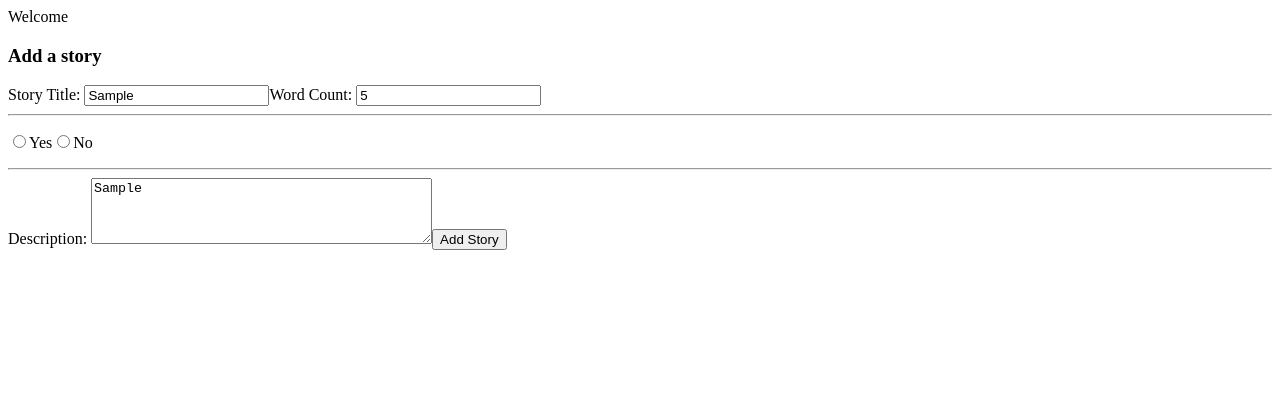
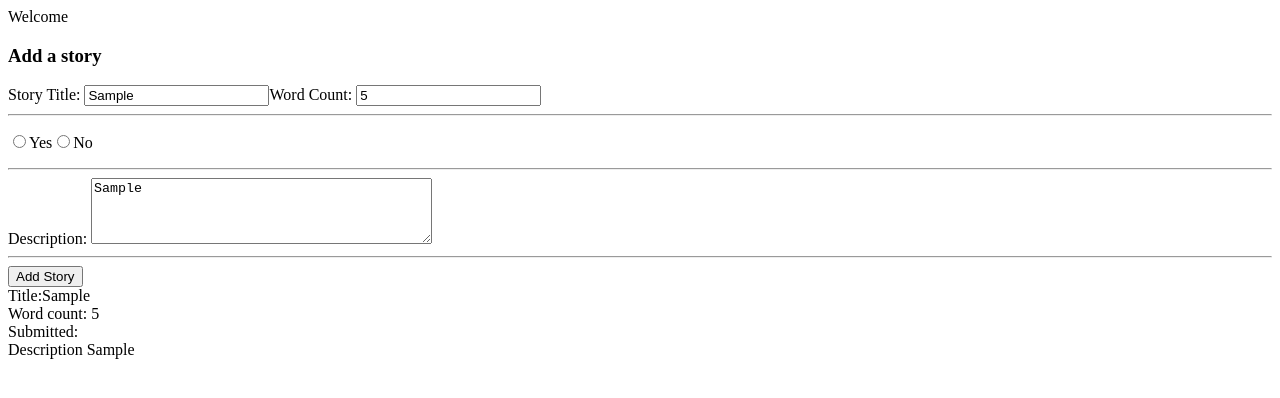
Before and after one commit to jsharpe27/story_tracker_v1, a React (Vite) app: page / in a window 1280 px wide. Both pictures are taken after typing "Sample", "5", "Sample" into the empty fields and a click on the button "Add Story". Shown: the top 398 px of the page. Built offline with nearby package versions, Linux system fonts and the light colour scheme.

Commit message:
story is added to state and rendered in card

```diff
--- a/src/App.jsx
+++ b/src/App.jsx
@@ -1,8 +1,9 @@
 import { useState, useEffect } from 'react'
+import { nanoid } from 'nanoid'
 import { onSnapshot } from 'firebase/firestore'
 import { storiesCollection } from "./firebase"
 import Welcome from './components/Welcome'
-import StoryCards from './components/StoryCards'
+import AddStory from './components/AddStory'
 import Card from './components/Card'
 
 function App() {
@@ -22,27 +23,31 @@ function App() {
 
 function addStory({title, wordCount, isSubmitted, description}){
     const newStory = {
+        id: nanoid(),
         title: title,
         wordCount: wordCount,
         isSubmitted: isSubmitted,
         description: description
     }
     setStoryData(prevStories => [newStory, ...prevStories])
-    console.log(storyData)
 }
 
-
+  const storyCardElements = storyData.map(function(story){
+    return <Card
+                key={story.id}
+                title={story.title}
+                wordCount={story.wordCount}
+                isSubmitted={story.isSubmitted}
+                description={story.description}
+          />
+  })
 
 
   return (
     <>
       { newUser && <Welcome />}
-      <StoryCards handleAddStory={addStory}>
-        <Card
-
-
-        />
-      </StoryCards>
+      <AddStory handleAddStory={addStory} />
+      {storyCardElements}
     </>
   )
 }
--- /dev/null
+++ b/src/components/AddStory.jsx
@@ -0,0 +1,57 @@
+const AddStory = ({handleAddStory}) => {
+
+  function handleSubmit(e){
+    e.preventDefault()
+    const form = e.target;
+    const formData = new FormData(form);
+    const formJson = Object.fromEntries(formData.entries());
+    handleAddStory(formJson)
+  }
+
+  return (
+    <div>
+      <h3>Add a story</h3>
+      <form onSubmit={handleSubmit}>
+        <label>
+          Story Title: <input type="text"
+                              name="title"
+                              placeholder="enter title here"
+                      />
+        </label>
+        <label>
+          Word Count: <input type="number"
+                             name="wordCount"
+                             placeholder="enter word count"
+                      />
+        </label>
+        <hr />
+        <p>
+          <label><input type="radio"
+                        name="isSubmitted"
+                        value={true}
+                  />
+          Yes
+          </label>
+          <label><input type="radio"
+                        name="isSubmitted"
+                        value={false}
+                />
+          No
+          </label>
+        </p>
+        <hr />
+        <label>
+          Description: <textarea name="description"
+                                 placeholder="enter description"
+                                 rows={4}
+                                 cols={40}
+                      />
+        </label>
+        <hr />
+      <button>Add Story</button>
+      </form>
+    </div>
+  )
+}
+
+export default AddStory
--- a/src/components/Card.jsx
+++ b/src/components/Card.jsx
@@ -1,8 +1,13 @@
 import React from 'react'
 
-const Card = () => {
+const Card = ({title, wordCount, isSubmitted, description}) => {
   return (
-    <div>Cards</div>
+    <>
+      <div>Title:{title}</div>
+      <div>Word count: {wordCount}</div>
+      <div>Submitted: {isSubmitted}</div>
+      <div>Description {description}</div>
+    </>
   )
 }
 
--- a/src/components/StoryCards.jsx
+++ /dev/null
@@ -1,43 +0,0 @@
-import React from 'react'
-
-const StoryCards = ({handleAddStory}) => {
-
-  function handleSubmit(e){
-    e.preventDefault()
-    const form = e.target
-    const formData = new FormData(form)
-    const storyObj = Object.fromEntries(formData.entries())
-    handleAddStory(storyObj)
-  }
-
-  return (
-    <div>
-      <h3>Add a story</h3>
-      <form onSubmit={handleSubmit}>
-        <label>
-          Story Title: <input type="text" name="title" placeholder="enter title here" />
-        </label>
-        <label>
-          Word Count: <input type="number" name="wordCount" placeholder="enter word count" />
-        </label>
-        <hr />
-        <p>
-          <label><input type="radio" name="isSubmitted" value={true} />Yes</label>
-          <label><input type="radio" name="isSubmitted" value={false} />No</label>
-        </p>
-        <hr />
-        <label>
-          Description: <textarea name="description"
-                                 placeholder="enter description"
-                                 rows={4}
-                                 cols={40}
-                      />
-        </label>
-
-      <button>Add Story</button>
-      </form>
-    </div>
-  )
-}
-
-export default StoryCards
```
